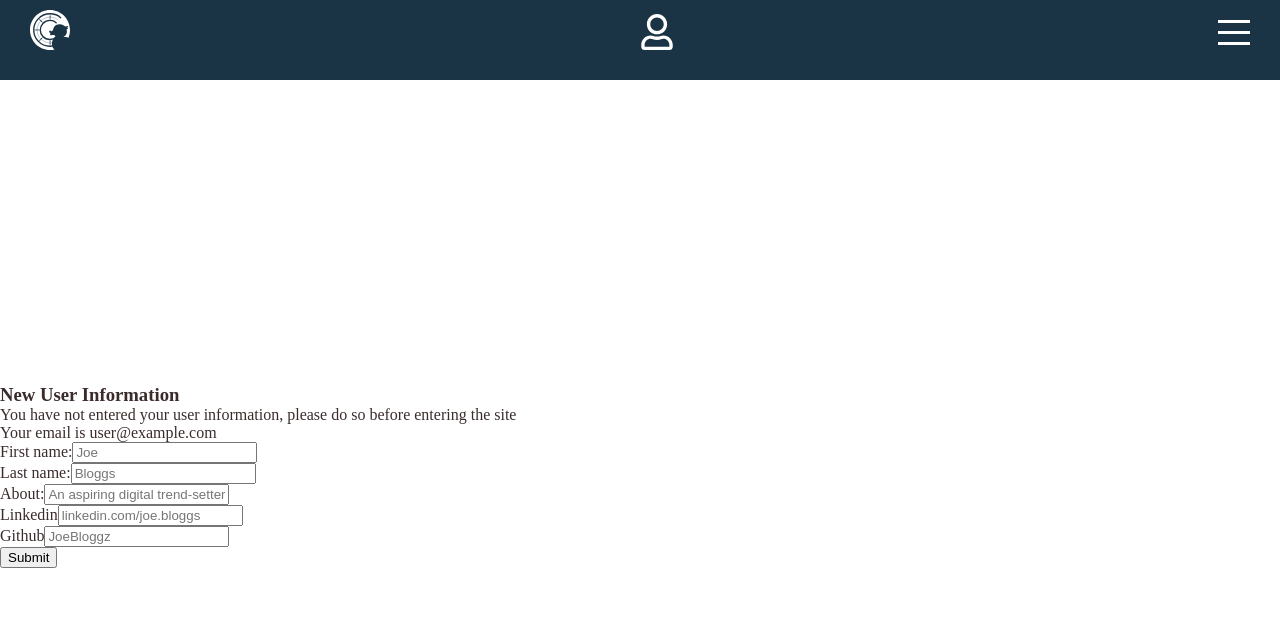
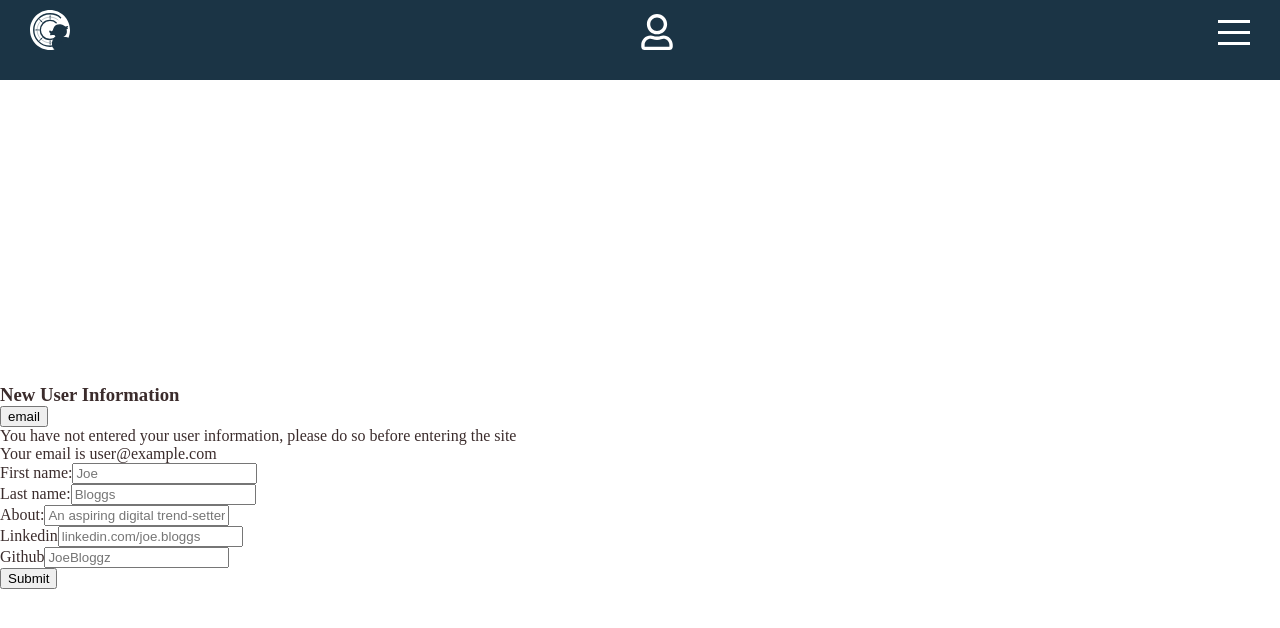
Before and after one commit to sf-adams/ClanHub, a React (Create React App) app in the folder client/: page /new-profile in a window 1280 px wide. Shown: the top 628 px of the page. Built offline with nearby package versions, Linux system fonts and the light colour scheme; no server answers; sample sign-in values are in the browser's storage.

Commit message:
refactor that successfully adds user to the database

```diff
--- a/client/src/components/newProfile/NewProfileForm.js
+++ b/client/src/components/newProfile/NewProfileForm.js
@@ -1,4 +1,4 @@
-import React, {useState} from 'react';
+import React, {useState, useEffect} from 'react';
 
 const NewProfileForm = ({ user, createUser }) => {
   const [firstName, setFirstName] = useState("");
@@ -7,6 +7,11 @@ const NewProfileForm = ({ user, createUser }) => {
   const [email, setEmail] = useState(user.email);
   const [linkedin, setLinkedin] = useState("");
   const [github, setGithub] = useState("");
+
+useEffect(() => {
+    setEmail(user.email);
+})
+
 
   const handleFirstNameChange = (ev) => {
     setFirstName(ev.target.value);
@@ -45,9 +50,14 @@ const NewProfileForm = ({ user, createUser }) => {
       setGithub("");
   };
 
+  const checkEmail = ()=> {
+      console.log(user.email)
+  }
+
   return (
     <>
       <h3>New User Information</h3>
+      <button onClick={checkEmail}>email</button>
       <p>
         You have not entered your user information, please do so before entering
         the site
```
